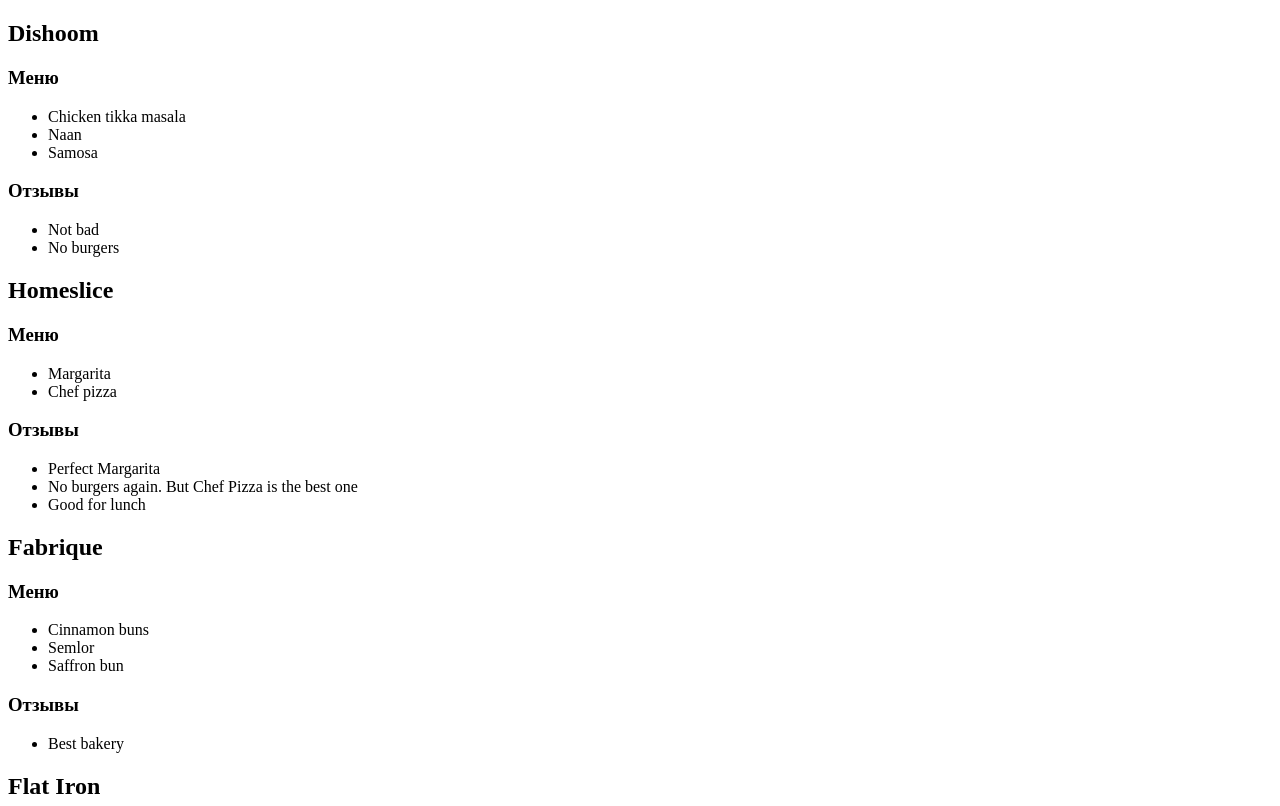
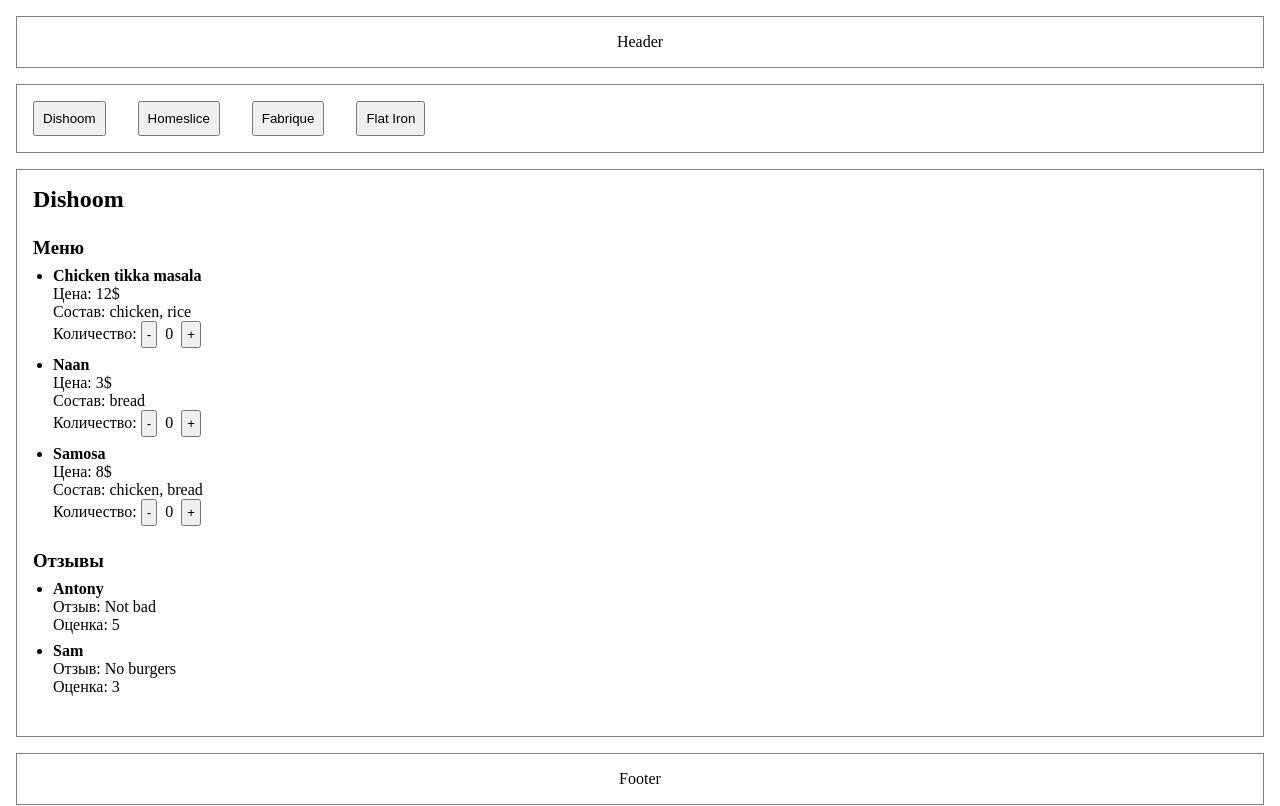
Before and after one commit to auddax/food-delivery-service, a React (Vite) app: page / in a window 1280 px wide. Shown: the top 806 px of the page. Built offline with nearby package versions, Linux system fonts and the light colour scheme.

Commit message:
feat: add App component (Wed, May 21, 2025 01:26:46 PM)

```diff
--- /dev/null
+++ b/src/components/App/App.css
@@ -0,0 +1,5 @@
+* {
+  margin: 0;
+  padding: 0;
+  box-sizing: border-box;
+}
--- /dev/null
+++ b/src/components/App/App.jsx
@@ -0,0 +1,21 @@
+import './App.css';
+
+import { restaurants } from 'materials/mock';
+import { useState } from 'react';
+import { Layout } from 'src/components/Layout/Layout';
+import { NavigationBar } from 'src/components/NavigationBar/NavigationBar';
+import { Restaurant } from 'src/components/Restaurant/Restaurant';
+import { keyBy } from 'src/utils/helpers';
+
+const restaurantsById = keyBy(restaurants);
+
+export const App = () => {
+  const [restaurantId, setRestaurantId] = useState(restaurants[0].id || '');
+
+  return (
+    <Layout>
+      <NavigationBar items={restaurants} onButtonClick={setRestaurantId} />
+      <Restaurant restaurant={restaurantsById[restaurantId]} />
+    </Layout>
+  );
+}
--- a/src/components/NavigationBar/NavigationBar.jsx
+++ b/src/components/NavigationBar/NavigationBar.jsx
@@ -4,8 +4,8 @@
 
 export const NavigationBar = ({ items, onButtonClick }) => (
   <section className={styles['nav-bar']}>
-    {items?.map(({ id, name }, idx) => (
-      <NavigationButton key={id} title={name} handleClick={() => onButtonClick(idx)} />
+    {items?.map(({ id, name }) => (
+      <NavigationButton key={id} title={name} handleClick={() => onButtonClick(id)} />
     ))}
   </section>
 )
--- a/src/main.jsx
+++ b/src/main.jsx
@@ -1,26 +1,7 @@
 import { createRoot } from 'react-dom/client';
-import { restaurants } from '../materials/mock';
+import { App } from 'src/components/App/App';
+
 
 const root = createRoot(document.getElementById('root'));
 
-root.render(
-  <>
-    {restaurants.map(({ id, name, menu, reviews }) => (
-      <section key={id}>
-        <h2>{name}</h2>
-        <h3>Меню</h3>
-        <ul>
-          {menu.map(({ id, name }) => (
-            <li key={id}>{name}</li>
-          ))}
-        </ul>
-        <h3>Отзывы</h3>
-        <ul>
-          {reviews.map(({ id, text }) => (
-            <li key={id}>{text}</li>
-          ))}
-        </ul>
-      </section>
-    ))}
-  </>
-);
+root.render(<App />);
```
